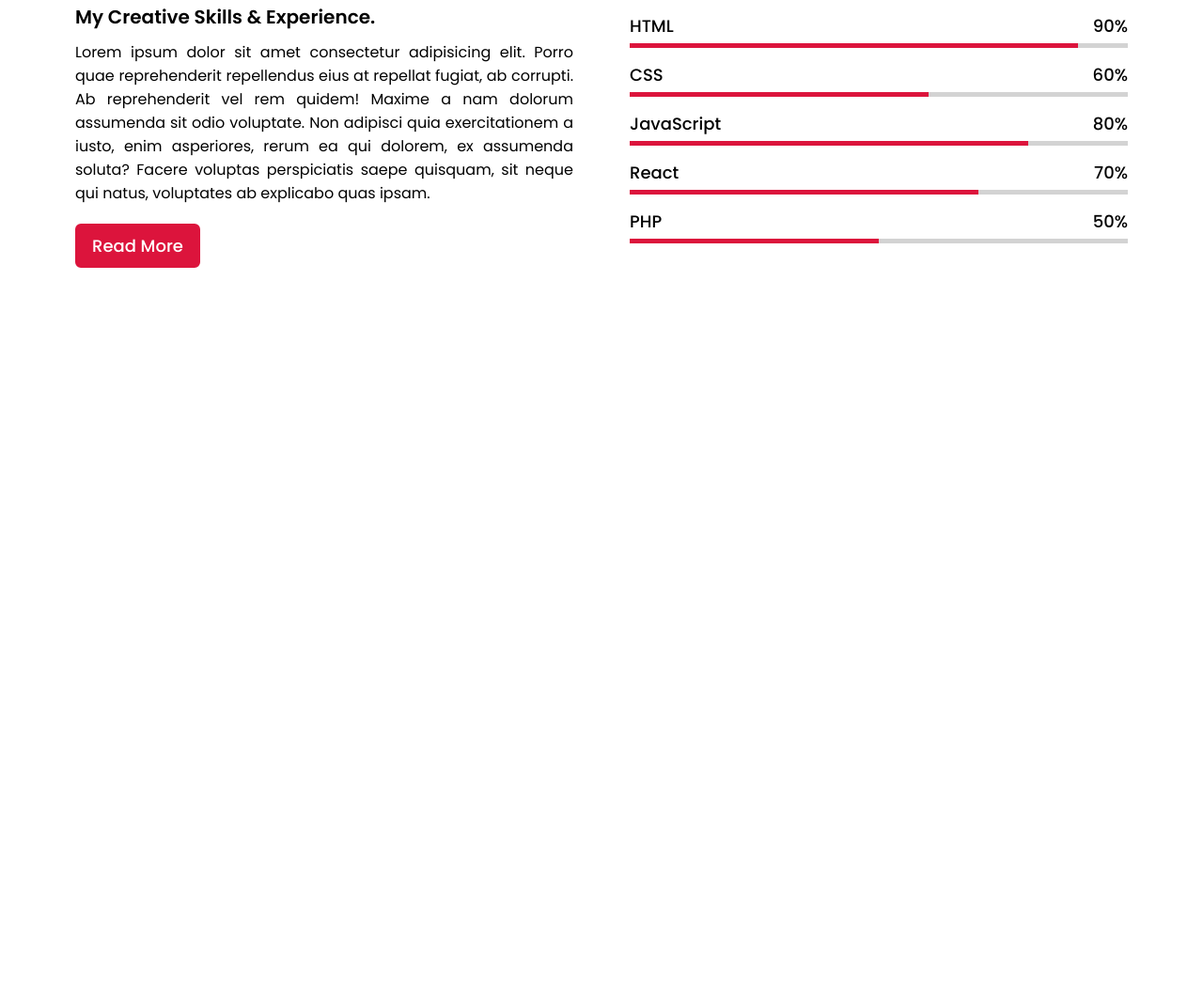
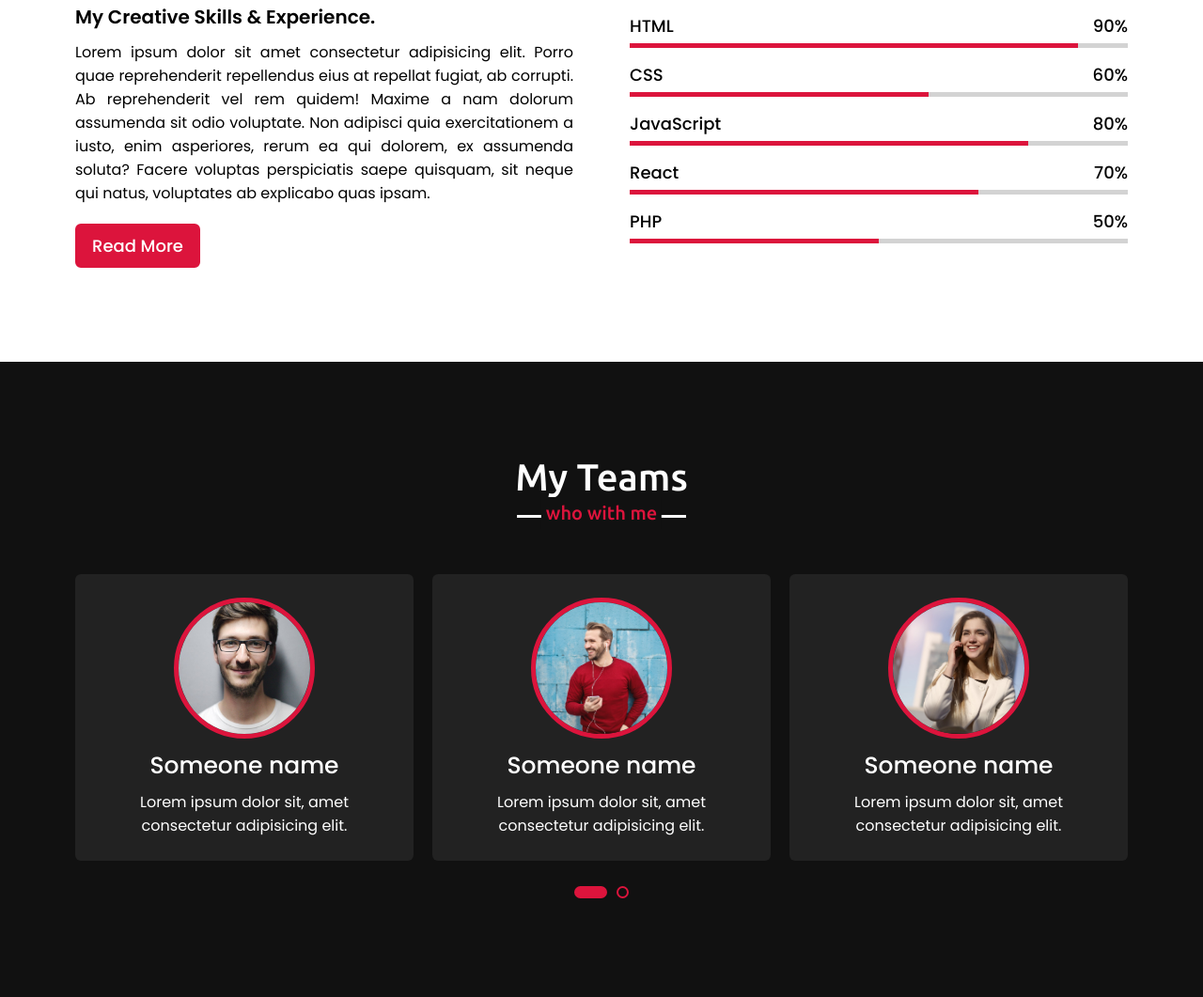
Before and after one commit to muhammedsubhan/PortfolioWebsite, a plain HTML site: page index.html in a window 1280 px wide. Shown: the part 2388-3449 px from the top of the page at 94% size. Before the commit the page ends 2773 px from the top, so only its background shows below. Drawn offline with nearby package versions, Linux system fonts and the light colour scheme.

Commit message:
Team Section Completed

```diff
--- a/css/style.css
+++ b/css/style.css
@@ -132,7 +132,8 @@ section {
 
 .about,
 .services,
-.skill{
+.skill,
+.team {
   font-family: "Poppins", sans-serif;
 }
 
@@ -230,16 +231,19 @@ section .title::after {
 
 /* Services Section */
 
-.services .title::after {
+.services .title::after,
+.team .title::after{
   background: #111;
   content: "what i provide";
 }
 
-.services .title::before {
+.services .title::before,
+.team .title::before{
   background: #fff;
 }
 
-.services {
+.services,
+.team{
   background: #111;
   color: #fff;
 }
@@ -282,66 +286,66 @@ section .title::after {
 
 /* Skills Section */
 
-.skill .title::after{
+.skill .title::after {
   content: "what i know";
 }
 
-.skill .skills-content .column{
+.skill .skills-content .column {
   width: calc(50% - 30px);
 }
 
-.skill .skills-content .left .text{
+.skill .skills-content .left .text {
   font-size: 20px;
   font-weight: 600;
   margin-bottom: 10px;
 }
 
-.skill .skills-content .left p{
+.skill .skills-content .left p {
   text-align: justify;
 }
 
-.skill .skills-content .left a{
+.skill .skills-content .left a {
   display: inline-block;
   background: crimson;
   color: #fff;
   font-size: 18px;
-  font-weight:500;
-  padding:8px 16px;
+  font-weight: 500;
+  padding: 8px 16px;
   margin-top: 20px;
   border-radius: 6px;
   border: 2px solid crimson;
   transition: all 0.3s ease;
 }
 
-.skill .skills-content .left a:hover{
+.skill .skills-content .left a:hover {
   color: crimson;
   background: none;
 }
 
-.skill .skills-content .right .bars{
+.skill .skills-content .right .bars {
   margin-bottom: 15px;
 }
 
-.skill .skills-content .right .info{
+.skill .skills-content .right .info {
   display: flex;
   margin-bottom: 5px;
   align-items: center;
   justify-content: space-between;
 }
 
-.skill .skills-content .right span{
+.skill .skills-content .right span {
   font-weight: 500;
   font-size: 18px;
 }
 
-.skill .skills-content .right .line{
+.skill .skills-content .right .line {
   height: 5px;
   width: 100%;
   background: lightgray;
   position: relative;
 }
 
-.skill .skills-content .right .line::before{
+.skill .skills-content .right .line::before {
   content: "";
   position: absolute;
   height: 100%;
@@ -350,28 +354,97 @@ section .title::after {
   background: crimson;
 }
 
-.skills-content .right .html::before{
+.skills-content .right .html::before {
   width: 90%;
 }
 
-.skills-content .right .css::before{
+.skills-content .right .css::before {
   width: 60%;
 }
 
-.skills-content .right .javascript::before{
+.skills-content .right .javascript::before {
   width: 80%;
 }
 
-.skills-content .right .react::before{
+.skills-content .right .react::before {
   width: 70%;
 }
 
-.skills-content .right .php::before{
+.skills-content .right .php::before {
   width: 50%;
 }
 
+/* Teams Section */
 
+.team .title::after{
+  content: "who with me";
+}
 
+.team .carousel .card{
+  background: #222;
+  border-radius: 6px;
+  padding: 25px 35px;
+  text-align: center;
+  transition: all 0.3s ease;
+}
+
+.team .carousel .card .box{
+  display: flex;
+  flex-direction: column;
+  align-items: center;
+  justify-content: center;
+  transition: all 0.3s ease;
+}
+
+.team .carousel .card:hover{
+   background: crimson;
+}
+.team .carousel .card:hover .box{
+  transform: scale(1.05);
+}
+.team .carousel .card:hover img{
+  border-color: #fff;
+}
+
+.team .carousel .card .text{
+  font-size: 25px;
+  font-weight: 500;
+  margin: 10px 0 7px 0;
+}
+
+.team .carousel .card img{
+  height: 150px;
+  width: 150px;
+  object-fit: cover;
+  border-radius: 50%;
+  border: 5px solid crimson;
+  transition: all 0.3s ease;
+}
+
+.owl-dots{
+  text-align: center;
+  margin-top: 20px;
+}
+
+.owl-dot{
+  height: 13px;
+  width: 13px;
+  outline: none!important;
+  border-radius: 50%;
+  border: 2px solid crimson!important;
+  margin: 0 5px;
+  transition: all 0.3s ease;
+}
+
+.owl-dot.active{
+  width:35px;
+  border-radius: 14px;
+}
+
+.owl-dot.active,
+.owl-dot:hover{
+  background: crimson!important;
+}
 
 
 
@@ -471,7 +544,7 @@ section .title::after {
     margin-bottom: 20px;
   }
 
-  .skill .skills-content .column{
+  .skill .skills-content .column {
     width: 100%;
     margin-bottom: 35px;
   }
@@ -494,7 +567,7 @@ section .title::after {
     font-size: 20px;
   }
 
-  .services .serv-content .card{
+  .services .serv-content .card {
     width: 100%;
   }
 }
--- a/index.html
+++ b/index.html
@@ -13,7 +13,13 @@
       crossorigin="anonymous"
       referrerpolicy="no-referrer"
     />
-    <!-- Font awesome javascript CDN -->
+    <script src="https://code.jquery.com/jquery-3.6.1.min.js"></script>
+    <script src="https://cdnjs.cloudflare.com/ajax/libs/waypoints/4.0.1/jquery.waypoints.js"></script>
+    <script src="https://cdnjs.cloudflare.com/ajax/libs/OwlCarousel2/2.3.4/owl.carousel.min.js"></script>
+    <link
+      rel="stylesheet"
+      href="https://cdnjs.cloudflare.com/ajax/libs/OwlCarousel2/2.3.4/assets/owl.carousel.min.css"
+    />
 
     <title>My Personal Portfolio Website</title>
   </head>
@@ -183,6 +189,53 @@
       </div>
     </section>
     <!-- Skills Section Ends -->
+
+    <section class="team" id="team">
+      <div class="max-width">
+        <h2 class="title">My Teams</h2>
+        <div class="carousel owl-carousel">
+          <div class="card">
+            <div class="box">
+              <img src="./images/profile-1.jpeg" />
+              <div class="text">Someone name</div>
+              <p>Lorem ipsum dolor sit, amet consectetur adipisicing elit.</p>
+            </div>
+          </div>
+
+          <div class="card">
+            <div class="box">
+              <img src="./images/profile-2.jpeg" />
+              <div class="text">Someone name</div>
+              <p>Lorem ipsum dolor sit, amet consectetur adipisicing elit.</p>
+            </div>
+          </div>
+
+          <div class="card">
+            <div class="box">
+              <img src="./images/profile-3.jpeg" />
+              <div class="text">Someone name</div>
+              <p>Lorem ipsum dolor sit, amet consectetur adipisicing elit.</p>
+            </div>
+          </div>
+
+          <div class="card">
+            <div class="box">
+              <img src="./images/profile-4.jpeg" />
+              <div class="text">Someone name</div>
+              <p>Lorem ipsum dolor sit, amet consectetur adipisicing elit.</p>
+            </div>
+          </div>
+
+          <div class="card">
+            <div class="box">
+              <img src="./images/profile-5.jpeg" />
+              <div class="text">Someone name</div>
+              <p>Lorem ipsum dolor sit, amet consectetur adipisicing elit.</p>
+            </div>
+          </div>
+        </div>
+      </div>
+    </section>
   </body>
   <script src="/javascript/app.js"></script>
 </html>
--- a/javascript/app.js
+++ b/javascript/app.js
@@ -15,3 +15,26 @@ menuBtn.addEventListener("click", () => {
   navbarMenu.classList.toggle("active");
   menuBtnI.classList.toggle("active");
 });
+
+
+$('.carousel').owlCarousel({
+    margin: 20,
+    loop: true,
+    autoplayTimeOut: 2000,
+    autoplayHoverPause: true,
+    responsive: {
+      0:{
+        items: 1,
+        nav: false
+      },
+      600:{
+        items: 2,
+        nav: false
+      },
+     1000:{
+        items: 3,
+        nav: false
+      }
+
+    }
+});
```
Lines whose indentation alone changed are shown as unchanged.
